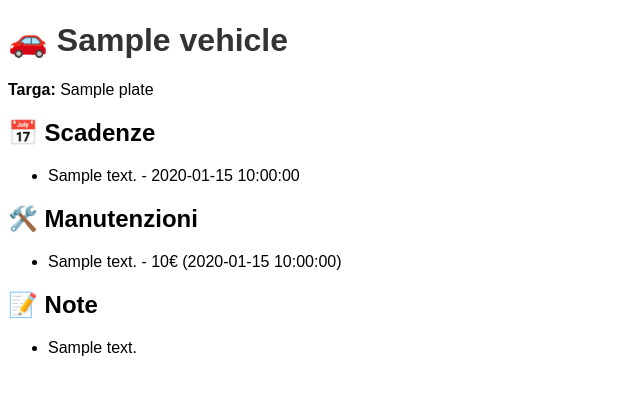
After one commit to SuperSestina/scadenziario-auto, a Flask app: template templates/vehicle_pdf.html in a window 1280 px wide. The commit adds this page. Shown: the top 395 px of the page, without its empty margins (0-640 px from the left). Run offline with Flask 3, Linux system fonts and the light colour scheme; the template is opened without the code that fills it: most values are stand-ins (such as "Sample title", 1, 10 or a date in 2020).

Commit message:
aggiunta pdf

```diff
--- a/app.py
+++ b/app.py
@@ -2,6 +2,12 @@ from flask import Flask, render_template, request, redirect, session
 import database
 from werkzeug.security import check_password_hash
 from datetime import datetime
+import pdfkit
+from flask import make_response
+
+config = pdfkit.configuration(
+    wkhtmltopdf=r"C:\Program Files\wkhtmltopdf\bin\wkhtmltopdf.exe"
+)
 
 app = Flask(__name__)
 app.secret_key = "supersecretkey"
@@ -378,6 +384,36 @@ def update_note(note_id, vehicle_id):
 
     return redirect(f"/vehicle/{vehicle_id}")
 
+@app.route("/vehicle_pdf/<int:vehicle_id>")
+def vehicle_pdf(vehicle_id):
+    if "user_id" not in session:
+        return redirect("/login")
+
+    vehicle = database.get_vehicle(vehicle_id)
+    deadlines = database.get_deadlines(vehicle_id)
+    maintenances = database.get_maintenances(vehicle_id)
+    notes = database.get_notes(vehicle_id)
+
+    rendered = render_template(
+        "vehicle_pdf.html",
+        vehicle=vehicle,
+        deadlines=deadlines,
+        maintenances=maintenances,
+        notes=notes
+    )
+
+    config = pdfkit.configuration(
+        wkhtmltopdf=r"C:\Program Files\wkhtmltopdf\bin\wkhtmltopdf.exe"
+    )
+
+    pdf = pdfkit.from_string(rendered, False, configuration=config)
+
+    response = make_response(pdf)
+    response.headers["Content-Type"] = "application/pdf"
+    response.headers["Content-Disposition"] = "inline; filename=scheda_veicolo.pdf"
+
+    return response
+
 
 
 
--- a/database.py
+++ b/database.py
@@ -277,3 +277,43 @@ def delete_vehicle(vehicle_id):
 
     conn.commit()
     conn.close()
+
+def get_vehicle(vehicle_id):
+    conn = get_connection()
+    cursor = conn.cursor()
+
+    cursor.execute("SELECT * FROM vehicles WHERE id = ?", (vehicle_id,))
+    vehicle = cursor.fetchone()
+
+    conn.close()
+    return vehicle
+
+def get_deadlines(vehicle_id):
+    conn = get_connection()
+    cursor = conn.cursor()
+
+    cursor.execute("SELECT * FROM deadlines WHERE vehicle_id = ?", (vehicle_id,))
+    data = cursor.fetchall()
+
+    conn.close()
+    return data
+
+def get_maintenances(vehicle_id):
+    conn = get_connection()
+    cursor = conn.cursor()
+
+    cursor.execute("SELECT * FROM maintenances WHERE vehicle_id = ?", (vehicle_id,))
+    data = cursor.fetchall()
+
+    conn.close()
+    return data
+
+def get_notes(vehicle_id):
+    conn = get_connection()
+    cursor = conn.cursor()
+
+    cursor.execute("SELECT * FROM notes WHERE vehicle_id = ?", (vehicle_id,))
+    data = cursor.fetchall()
+
+    conn.close()
+    return data
--- a/templates/vehicle.html
+++ b/templates/vehicle.html
@@ -21,6 +21,11 @@
             🗑️ Elimina veicolo
         </a>
         <a href="/" class="btn btn-outline-secondary btn-sm">⬅ Home</a>
+
+        <a href="/vehicle_pdf/{{ vehicle.id }}" class="btn btn-secondary">
+            📄 Esporta PDF
+        </a>
+
     </div>
 
     <hr>
--- /dev/null
+++ b/templates/vehicle_pdf.html
@@ -0,0 +1,45 @@
+<!DOCTYPE html>
+<html>
+<head>
+    <meta charset="UTF-8">
+    <style>
+        body { font-family: Arial; }
+        h1 { color: #333; }
+        .section { margin-bottom: 20px; }
+    </style>
+</head>
+
+<body>
+
+<h1>🚗 {{ vehicle["name"] }}</h1>
+<p><b>Targa:</b> {{ vehicle["plate"] }}</p>
+
+<div class="section">
+    <h2>📅 Scadenze</h2>
+    <ul>
+        {% for d in deadlines %}
+            <li>{{ d.description }} - {{ d.due_date }}</li>
+        {% endfor %}
+    </ul>
+</div>
+
+<div class="section">
+    <h2>🛠️ Manutenzioni</h2>
+    <ul>
+        {% for m in maintenances %}
+            <li>{{ m.description }} - {{ m.cost }}€ ({{ m.date }})</li>
+        {% endfor %}
+    </ul>
+</div>
+
+<div class="section">
+    <h2>📝 Note</h2>
+    <ul>
+        {% for n in notes %}
+            <li>{{ n.content }}</li>
+        {% endfor %}
+    </ul>
+</div>
+
+</body>
+</html>
```
